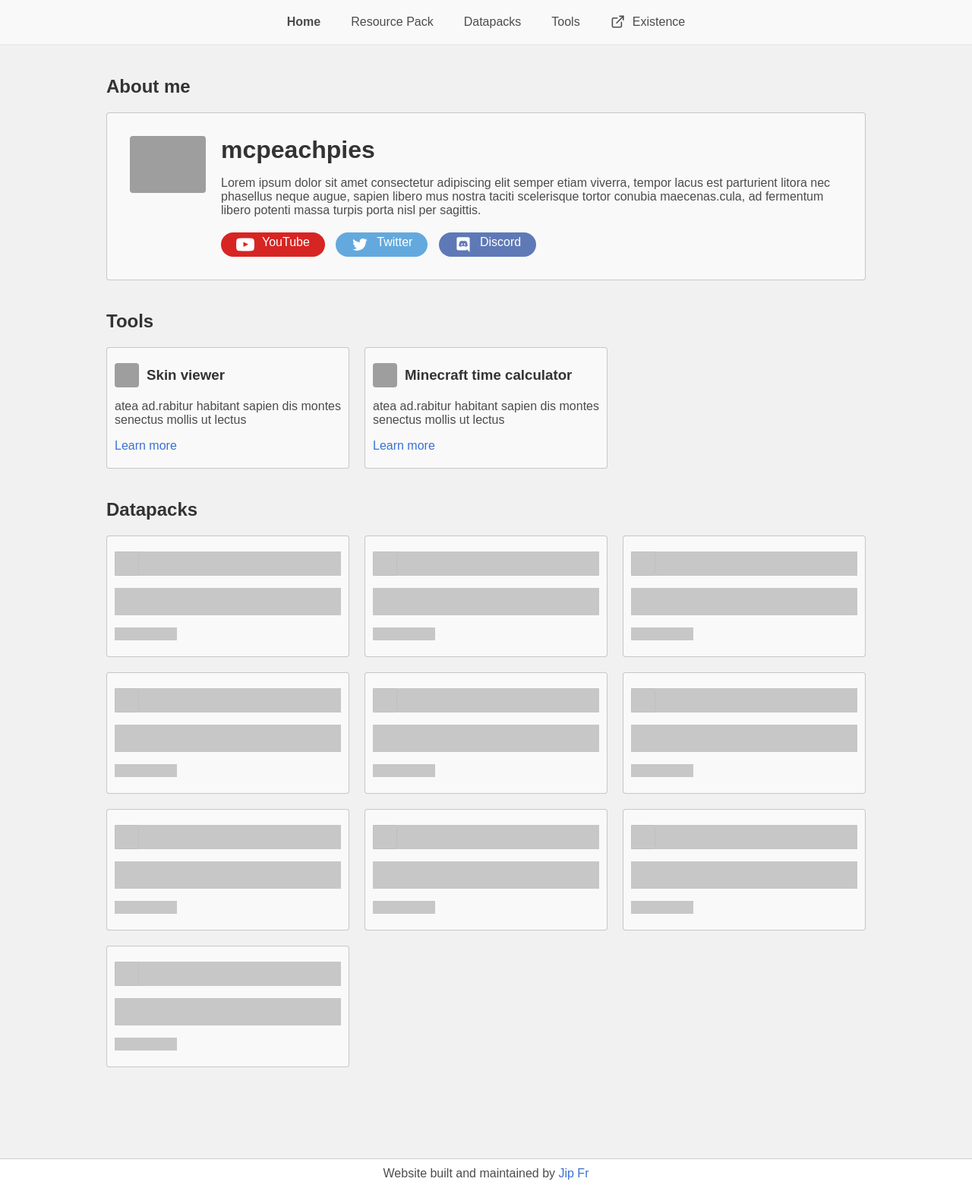
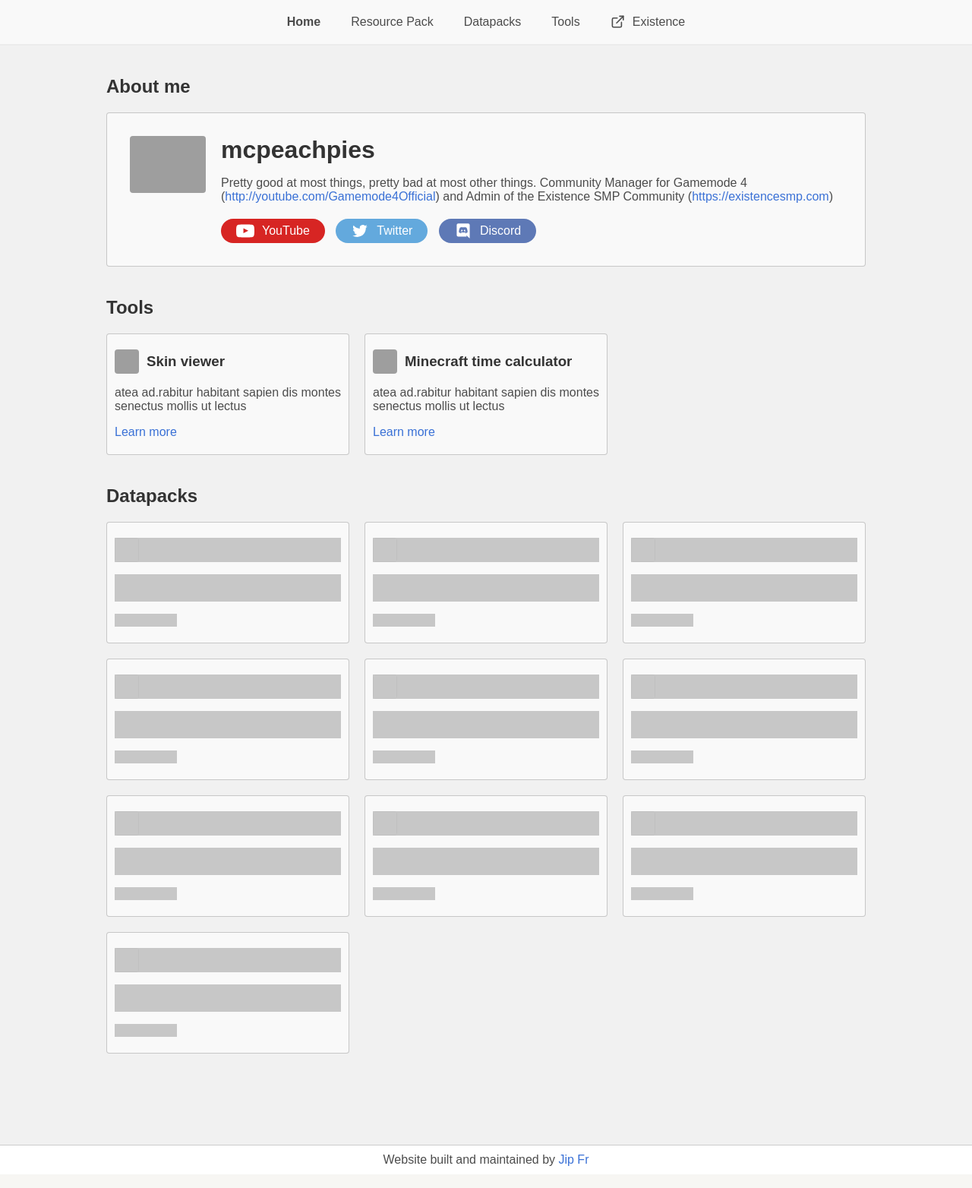
Before and after one commit to mcpeachpies/mcpeachpies-website, a PHP site: page / in a window 1280 px wide. Shown: the part 381-1945 px from the top of the page at 76% size. After the commit the page ends 1916 px from the top, so only its background shows below. Run offline with PHP 8.4, Linux system fonts and the light colour scheme; data that the repository does not hold is empty; grey boxes are pictures that could not be loaded.

Commit message:
Update assets, add placeholder text, fix Safari center

```diff
--- a/index.php
+++ b/index.php
@@ -12,11 +12,11 @@
 				<div class="card large-card about">
 					<div class="profile">
 						<div class="profile-aside">
-							<img src="https://cdn.discordapp.com/avatars/384428466407473153/05bbc0a23058b69ae62989d0c2c81d90.webp?size=256" alt="mcpeachpies logo" class="peach-icon">
+							<img src="https://existencesmp.com/images/creators/peach.jpg" alt="mcpeachpies logo" class="peach-icon">
 						</div>
 						<div class="profile-core">
 							<h1 class="title">mcpeachpies</h1>
-							<p class="about-text">Lorem ipsum dolor sit amet consectetur adipiscing elit semper etiam viverra, tempor lacus est parturient litora nec phasellus neque augue, sapien libero mus nostra taciti scelerisque tortor conubia maecenas.cula, ad fermentum libero potenti massa turpis porta nisl per sagittis.</p>
+							<p class="about-text">Pretty good at most things, pretty bad at most other things. Community Manager for Gamemode 4 (<a class="read-more" target="_blank" href="http://youtube.com/Gamemode4Officials">http://youtube.com/Gamemode4Official</a>) and Admin of the Existence SMP Community (<a href="https://existencesmp.com" target="_blank" class="read-more">https://existencesmp.com</a>)</p>
 							<div class="social">
 								<a href="https://www.youtube.com/mcpeachpies" target="_blank" class="badge youtube">
 									<svg xmlns="http://www.w3.org/2000/svg" xmlns:xlink="http://www.w3.org/1999/xlink" version="1.1" id="YouTube_Icon" x="0px" y="0px" viewBox="0 0 1024 721" enable-background="new 0 0 1024 721" xml:space="preserve"><path id="Triangle" fill="#D72523" d="M407,493l276-143L407,206V493z"></path><path id="The_Sharpness" opacity="0.12" fill="#420000" d="M407,206l242,161.6l34-17.6L407,206z"></path><g id="Lozenge">	<g>			<path fill="white" d="M1013,156.3c0,0-10-70.4-40.6-101.4C933.6,14.2,890,14,870.1,11.6C727.1,1.3,512.7,1.3,512.7,1.3    h-0.4c0,0-214.4,0-357.4,10.3C135,14,91.4,14.2,52.6,54.9C22,85.9,12,156.3,12,156.3S1.8,238.9,1.8,321.6v77.5    C1.8,481.8,12,564.4,12,564.4s10,70.4,40.6,101.4c38.9,40.7,89.9,39.4,112.6,43.7c81.7,7.8,347.3,10.3,347.3,10.3    s214.6-0.3,357.6-10.7c20-2.4,63.5-2.6,102.3-43.3c30.6-31,40.6-101.4,40.6-101.4s10.2-82.7,10.2-165.3v-77.5    C1023.2,238.9,1013,156.3,1013,156.3z M407,493V206l276,144L407,493z"></path>	</g></g></svg>
--- a/style.css
+++ b/style.css
@@ -44,7 +44,8 @@ body {
 body {
 	display: flex;
     justify-content: center;
-    flex-direction: column;
+	flex-direction: column;
+	word-break: break-word;
 }
 .content-wrapper {
 	flex: 1;
@@ -54,7 +55,7 @@ body {
 .bg {
 	width: 100%;
 	height: 380px;
-	background: url(https://yt3.ggpht.com/p6gshfJXt4CUjdRvQRBrVrULHKELMxy5mwWQkLcBN6HiLoVCkaXBjF8_dheky2JjYbzDBmYnNg=w1707-fcrop64=1,00005a57ffffa5a8-k-c0xffffffff-no-nd-rj);
+	background: url(/banner.jpg);
 	background-size: cover;
 	background-position: center;
 }
@@ -154,6 +155,10 @@ nav a.current {
 }
 .badge {
 	margin-right: 10px;
+}
+.badge span {
+	display: flex;
+	align-items: center;
 }
 
 .badge.youtube {
```
Also changed, not shown: banner.jpg (added).
